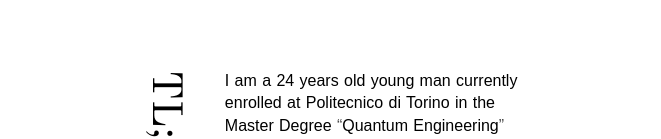
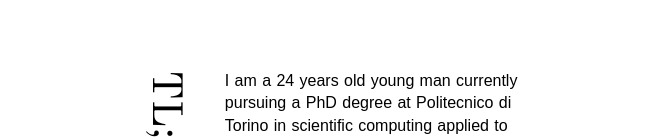
Before and after one commit to Fedesky25/sito-federico-guglielmi, a SvelteKit app: page / in a window 1280 px wide. Shown: the part 750-889 px from the top of the page, without its empty margins (309-970 px from the left). Built offline with nearby package versions, Linux system fonts and the light colour scheme.

Commit message:
chore: update tldr

```diff
--- a/src/routes/+page.svelte
+++ b/src/routes/+page.svelte
@@ -55,9 +55,10 @@
     <section class="nutshell bpad">
         <Framed title="TL;DR">
             <p>
-                I am a {age} years old young man currently enrolled at Politecnico
-                di Torino in the Master Degree
-                <span class="quote">Quantum Engineering</span>
+                I am a {age} years old young man currently pursuing a PhD degree at
+                Politecnico di Torino in scientific computing applied to electromagnetic
+                and quantum systems.
+                <!-- <span class="quote">Quantum Engineering</span> -->
             </p>
             <p>
                 I have a keen desire to create the new and refactor the old,
```
